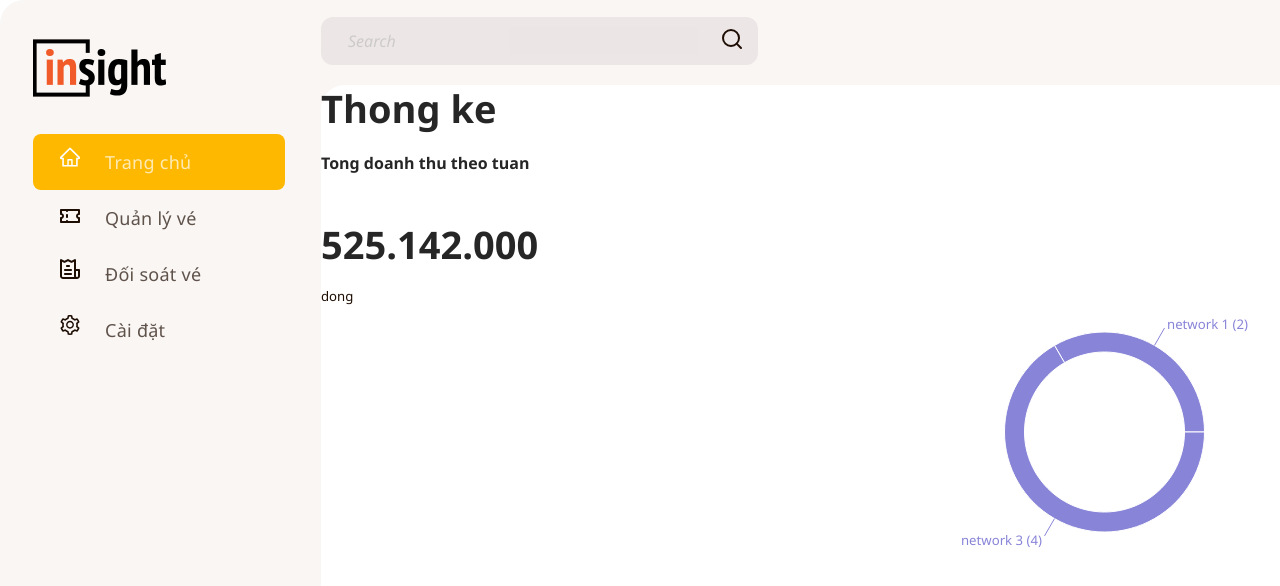
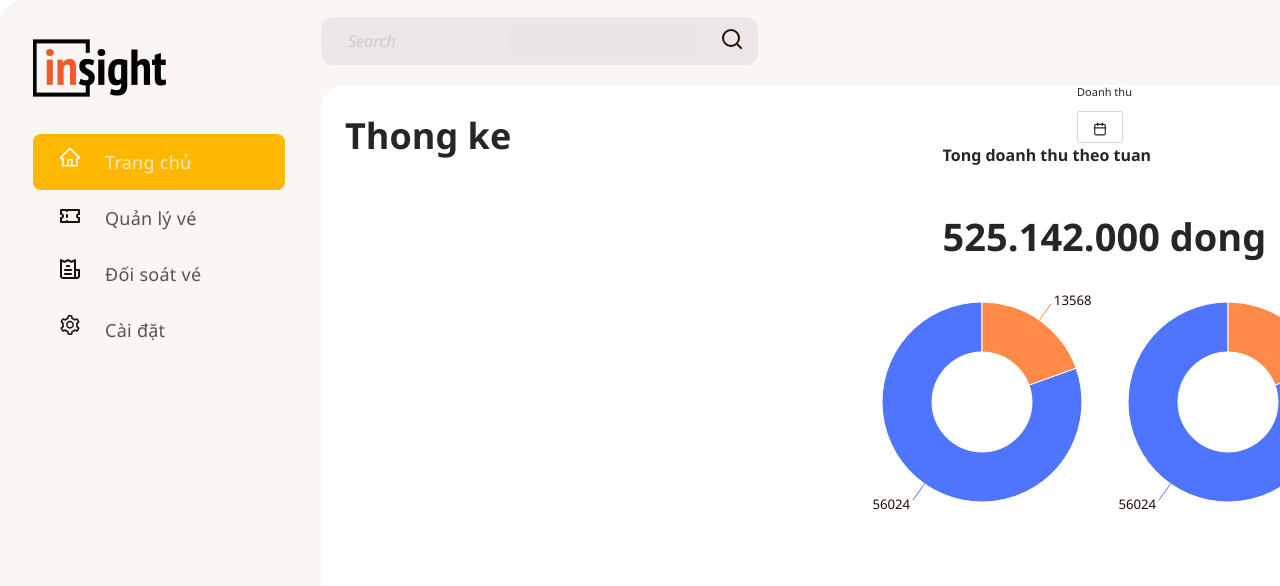
Before and after one commit to thinhpero611/cms-ticket-sale-app, a React (Create React App) app: page / in a window 1280 px wide. Shown: the top 586 px of the page. Built offline with nearby package versions, Linux system fonts and the light colour scheme.

Commit message:
update home component

```diff
--- a/package.json
+++ b/package.json
@@ -14,9 +14,13 @@
     "@types/react-dom": "^16.9.14",
     "@types/react-redux": "^7.1.22",
     "antd": "^4.18.5",
+    "moment": "^2.29.1",
     "react": "^17.0.2",
+    "react-apexcharts": "^1.3.9",
+    "react-bootstrap": "^2.1.2",
     "react-dom": "^17.0.2",
     "react-feather": "^2.0.9",
+    "react-icons": "^4.3.1",
     "react-intl": "^5.24.6",
     "react-redux": "^7.2.6",
     "react-router-dom": "^5.2.0",
--- /dev/null
+++ b/src/shared/component/DonutChart/index.tsx
@@ -0,0 +1,63 @@
+import React from 'react'
+// styles
+import { ResponsiveContainer, PieChart, Pie, Cell } from "recharts";
+
+interface IProps {
+  data
+  color: string[]
+}
+
+const DonutChart = ({ data, color }: IProps) => {
+  return (
+    <ResponsiveContainer className="wrapper" width={246} height={246}>
+    <PieChart className="pie__chart">
+      <Pie
+        data={data}
+        cx="50%"
+        cy="50%"
+        startAngle={-270}
+        endAngle={90}
+        innerRadius={50}
+        outerRadius={100}
+        fill="#8884d8"
+        dataKey="value"
+        label={({
+          cx,
+          cy,
+          midAngle,
+          innerRadius,
+          outerRadius,
+          value,
+          index
+        }) => {
+          console.log("handling label?");
+          const RADIAN = Math.PI / 180;
+          // eslint-disable-next-line
+          const radius = 25 + innerRadius + (outerRadius - innerRadius);
+          // eslint-disable-next-line
+          const x = cx + radius * Math.cos(-midAngle * RADIAN);
+          // eslint-disable-next-line
+          const y = cy + radius * Math.sin(-midAngle * RADIAN);
+
+          return (
+            <text
+              className="pie__char-label"
+              x={x}
+              y={y}
+              fill="#1E0D03"
+              textAnchor={x > cx ? "start" : "end"}
+              dominantBaseline="central"
+            >
+              {value}
+            </text>
+          );
+        }}
+      >
+        {data.map((entry, index) => <Cell fill={color[index]} />)}
+      </Pie>
+    </PieChart>
+  </ResponsiveContainer>
+  )
+}
+
+export default React.memo(DonutChart)
--- a/src/styles/component-style/home.scss
+++ b/src/styles/component-style/home.scss
@@ -1,4 +1,6 @@
 @import "../variable";
+
+$light-grey: #888888;
 
 .main-layout {
   position: relative;
@@ -10,3 +12,195 @@
   color: $color--main-text;
   background: $color-background-layout;
 }
+
+.home-component {
+  display: flex;
+  flex-direction: column;
+  justify-content: center;
+  align-items: center;
+
+  .main-title {
+      position: absolute;
+      left: 24px;
+      top: 24px;
+      font-style: normal;
+      font-weight: bold;
+      font-size: 36px;
+      line-height: 54px;
+  }
+
+  .chart1 {
+    position: absolute;
+    height: 327px;
+    width: 1488px;
+    left: 24px;
+    top: 109px;
+    border: 1px solid red;
+
+    .label {
+      display: flex;
+      flex-direction: row;
+      align-items: center;
+      padding: 0px;
+
+      position: absolute;
+      width: 100px;
+      height: 28px;
+      left: 0px;
+      top: 1px;
+      .h2 {
+        position: static;
+        width: 100px;
+        height: 28px;
+        left: 0px;
+        top: calc(50% - 28px/2);
+
+        /* 18 semibold */
+        font-style: normal;
+        font-weight: 600;
+        font-size: 18px;
+        line-height: 28px;
+
+        /* Text */
+        color: $color--main-text;
+
+        /* Inside auto layout */
+        flex: none;
+        order: 0;
+        flex-grow: 0;
+        margin: 0px 10px;
+      }
+    }
+
+    .calendar {
+      display: flex;
+      flex-direction: row;
+      align-items: center;
+      padding: 8px 12px;
+
+      position: absolute;
+      width: 155px;
+      height: 40px;
+      left: 1325px;
+      top: 0px;
+
+      /* Background/Light/Primary#1 */
+      background: #FFFFFF;
+      border: 1px solid #E6E0E0;
+      box-sizing: border-box;
+      border-radius: 4px;
+
+      .icon__calendar {
+        position: absolute;
+        right: 12px;
+        top: 10px;
+        width: 18px;
+        height: 18px;
+        border: 2px solid #FF993C;
+      }
+
+      .date-now {
+        position: static;
+        width: 97px;
+        height: 22px;
+        left: 12px;
+        top: calc(50% - 22px/2);
+
+        /* 14 medium */
+        font-family: Montserrat;
+        font-style: normal;
+        font-weight: 500;
+        font-size: 14px;
+        line-height: 22px;
+        /* identical to box height, or 157% */
+
+        /* Text */
+        color: #1E0D03;
+        opacity: 0.78;
+
+        /* Inside auto layout */
+        flex: none;
+        order: 0;
+        flex-grow: 0;
+        margin: 0px 10px;
+      }
+    }
+
+    // .y-axis {
+    //   display: flex;
+    //   flex-direction: column;
+    //   align-items: flex-start;
+    //   padding: 0px;
+
+    //   position: absolute;
+    //   width: 38px;
+    //   height: 238px;
+    //   left: 0px;
+    //   top: 56px;
+
+    //   span {
+    //     position: static;
+    //     width: 36px;
+    //     height: 22px;
+    //     left: 0px;
+    //     /* 14 regular */
+    //     font-size: 14px;
+    //     line-height: 22px;
+    //     color: $light-grey;
+    //     /* Inside auto layout */
+    //     // flex: none;
+    //     // order: 3;
+    //     // flex-grow: 0;
+    //     margin-bottom: 50px;
+    //   }
+    // }
+
+    // .x-axis {
+    //   display: flex;
+    //   flex-direction: row;
+    //   justify-content: space-between;
+    //   align-items: flex-start;
+    //   padding: 0px;
+
+    //   position: absolute;
+    //   width: 1408px;
+    //   height: 22px;
+    //   left: 80px;
+    //   top: 305px;
+
+    //   span {
+    //     position: static;
+    //     width: 39px;
+    //     height: 22px;
+    //     left: 0px;
+    //     font-size: 14px;
+    //     line-height: 22px;
+    //     color: $light-grey;
+    //     /* Inside auto layout */
+    //     flex: none;
+    //     // order: 0;
+    //     flex-grow: 0;
+    //     margin: 0px 192px;
+    //   }
+    // }
+  }
+
+  .outer-chart {
+    position: absolute;
+    width: 1411px;
+    height: 216px;
+    left: 101px;
+    top: 178px;
+
+  }
+
+  .revenue {
+
+  }
+
+  .chart2 {
+      display: flex;
+      flex-direction: row;
+      justify-content: center;
+  }
+}
--- a/src/view/ForControl/router.ts
+++ b/src/view/ForControl/router.ts
@@ -1,6 +1,6 @@
 import ForControl from '.'
 import { IRouter } from '../../router/interface'
-import { PaperListIcon, TicketIcon } from '../../shared/assets/icon'
+import { PaperListIcon } from '../../shared/assets/icon'
 
 export const routerForControl: IRouter = {
   path: "/forControl",
--- a/src/view/Home/index.tsx
+++ b/src/view/Home/index.tsx
@@ -1,73 +1,84 @@
-import React from 'react';
+import React, { useState } from 'react';
 import {  Content } from 'antd/lib/layout/layout';
+// datetime
+import moment from 'moment'
 // component
-import Frame from '../../shared/component/Frame1';
-import { Link } from 'react-router-dom';
+import DonutChart from '../../shared/component/DonutChart';
+import ReactApexChart from 'react-apexcharts';
 // styles
-import { Typography } from 'antd'
-import { ResponsiveContainer, PieChart, Pie } from "recharts";
-// import { Panel } from "react-bootstrap";
+import { Typography, Calendar, Button } from 'antd'
+import { FiCalendar } from 'react-icons/fi'
 
 const { Title } = Typography
-const COLORS = ['#0088FE', '#00C49F', '#FFBB28', '#FF8042'];
 
+const data = [{ name: "network 1", value: 56024 }, { name: "network 3", value: 13568 }];
+const COLORS = ['#4F75FF', '#FF8A48'];
 
-const data = [{ name: "network 1", value: 2 }, { name: "network 3", value: 4 }];
+const data2 = {
+  series: [{
+    name: 'series1',
+    data: [31, 40, 28, 51, 42, 109, 100]
+  }, {
+    name: 'series2',
+    data: [11, 32, 45, 32, 34, 52, 41]
+  }],
+  options: {
+    chart: {
+      height: 350,
+      type: 'area'
+    },
+    dataLabels: {
+      enabled: false
+    },
+    stroke: {
+      curve: 'smooth'
+    },
+    xaxis: {
+      type: 'datetime',
+      categories: ["2018-09-19T00:00:00.000Z", "2018-09-19T01:30:00.000Z", "2018-09-19T02:30:00.000Z", "2018-09-19T03:30:00.000Z", "2018-09-19T04:30:00.000Z", "2018-09-19T05:30:00.000Z", "2018-09-19T06:30:00.000Z"]
+    },
+    tooltip: {
+      x: {
+        format: 'dd/MM/yy HH:mm'
+      },
+    },
+  },
+}
+const Home = () => {
+  const [ isShowCalendar, setIsShowCalendar ] = useState(false)
+  console.log("render home")
+  const hanldeShowCalendar = () => {
+    setIsShowCalendar(true)
+  }
+  const onPannelChange = (value, mode) => {
+    console.log(value, mode)
+  }
 
-const Home = () => {
-  console.log("render home")
   return (
-    <Content>
-      <Title level={1}>Thong ke</Title>
-      {/* <Chart /> */}
-      <Title level={5}>Tong doanh thu theo tuan</Title>
-      <Title level={1}>525.142.000</Title><span>dong</span>
-      {/* <PieChart /> */}
-
-  <ResponsiveContainer width="100%" height={250}>
-    <PieChart height={250}>
-      <Pie
-        data={data}
-        cx="50%"
-        cy="50%"
-        innerRadius={80}
-        outerRadius={100}
-        fill="#8884d8"
-        dataKey="value"
-        label={({
-          cx,
-          cy,
-          midAngle,
-          innerRadius,
-          outerRadius,
-          value,
-          index
-        }) => {
-          console.log("handling label?");
-          const RADIAN = Math.PI / 180;
-          // eslint-disable-next-line
-          const radius = 25 + innerRadius + (outerRadius - innerRadius);
-          // eslint-disable-next-line
-          const x = cx + radius * Math.cos(-midAngle * RADIAN);
-          // eslint-disable-next-line
-          const y = cy + radius * Math.sin(-midAngle * RADIAN);
-
-          return (
-            <text
-              x={x}
-              y={y}
-              fill="#8884d8"
-              textAnchor={x > cx ? "start" : "end"}
-              dominantBaseline="central"
-
-            >
-              {data[index].name} ({value})
-            </text>
-          );
-        }}
-      />
-    </PieChart>
-  </ResponsiveContainer>
+    <Content className="home-component">
+      <Title level={1} className="main-title">Thong ke</Title>
+      <div className="chart">
+        <div className="label">
+          <h2>Doanh thu</h2>
+        </div>
+        <div className="calendar">
+          <p className="date-now">{moment.now}</p>
+          {isShowCalendar ?
+          <Calendar fullscreen={false} onPanelChange={onPannelChange} /> : ""}
+          <Button onClick={hanldeShowCalendar} >
+            <FiCalendar className="icon__calendar" />
+          </Button>
+        </div>
+        {/* <ReactApexChart options={data2.options} series={data2?.series} type="area" height={350} /> */}
+       </div>
+      <div className="revenue">
+        <Title level={5}>Tong doanh thu theo tuan</Title>
+        <Title level={1}>525.142.000 <span className="unit">dong</span></Title>
+      </div>
+      <div className="chart2">
+        <DonutChart data={data} color={COLORS}/>
+        <DonutChart data={data} color={COLORS}/>
+      </div>
   </Content>
   )
 };
--- a/src/view/Magage/router.ts
+++ b/src/view/Magage/router.ts
@@ -1,6 +1,6 @@
 import ManageTicket from '.'
 import { IRouter } from '../../router/interface'
-import { PaperListIcon, TicketIcon } from '../../shared/assets/icon'
+import { TicketIcon } from '../../shared/assets/icon'
 
 export const routerManage: IRouter = {
   path: "/manageTicket",
--- a/src/view/Setting/router.ts
+++ b/src/view/Setting/router.ts
@@ -1,4 +1,4 @@
-import { HomeOutlined, SettingOutlined } from '@ant-design/icons'
+import { SettingOutlined } from '@ant-design/icons'
 import SettingComponent from '.'
 import { IRouter } from '../../router/interface'
 
```
Also changed, not shown: 1 other file (tests, documents, lock files or other folders). Lines whose indentation alone changed are shown as unchanged.
